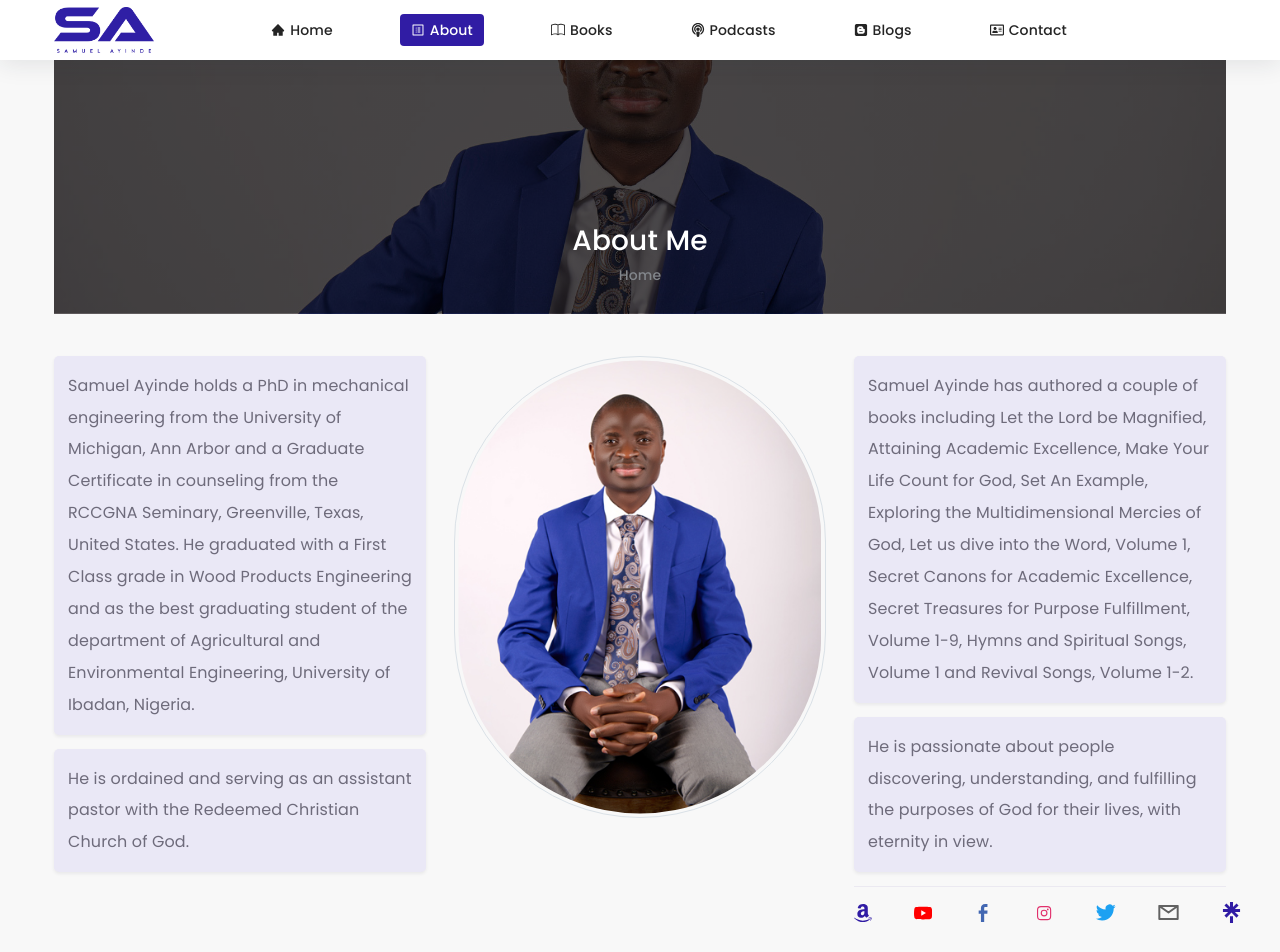
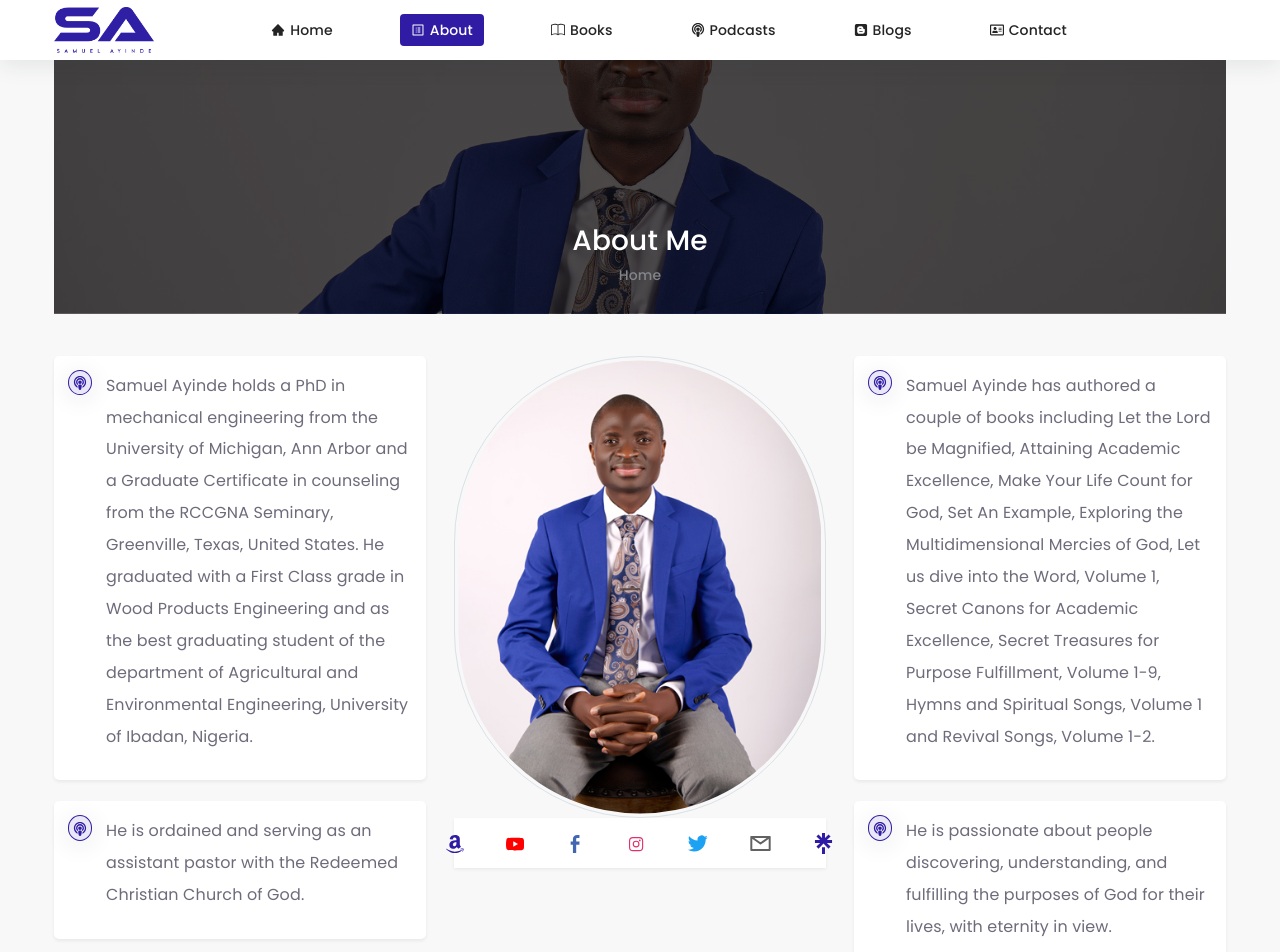
Before and after one commit to AyodEji-09/pastor-ayinde, a React (Vite) app: page /about in a window 1280 px wide. Shown: the top 952 px of the page. Built offline with nearby package versions, Linux system fonts and the light colour scheme; no server answers.

Commit message:
fit: adjusted about page design

```diff
--- a/src/pages/About.jsx
+++ b/src/pages/About.jsx
@@ -2,6 +2,7 @@ import transition from "../components/transition";
 import Breadcrump from "../components/common/Breadcrump";
 import profile from "../assets/images/about_img.jpg";
 import HelmetComponent from "../components/common/Helmet";
+import { FaPodcast } from "react-icons/fa";
 
 const apiKey = import.meta.env.VITE_APP_GOOGLE_API_KEY;
 const channelId = import.meta.env.VITE_APP_CHANNEL_ID;
@@ -23,9 +24,18 @@ const About = () => {
       <div className="container">
         <Breadcrump page="About Me" />
         <div className="row my-3 d-flex align-items-stretch">
-          <div className="col-lg-4 col-md-6 mb-2">
-            <div className="about__desc">
-            <p className="lead rounded shadow-sm p-1" style={{ lineHeight: 2, background: '#eae8f6' }}>
+          <div className="col-lg-4 col-md-6">
+            <div className="about__desc bg-white rounded shadow-sm p-1 mb-2 d-flex gap-1 align-items-start">
+              <div>
+                <p
+                  style={{ padding: "4px", background: "#eae8f6" }}
+                  title="Youtube"
+                  className="rounded-circle shadow border-2 border btn btn-md btn-outline-primary"
+                >
+                  <FaPodcast />
+                </p>
+              </div>
+              <p className="lead " style={{ lineHeight: 2 }}>
                 Samuel Ayinde holds a PhD in mechanical engineering from the
                 University of Michigan, Ann Arbor and a Graduate Certificate in
                 counseling from the RCCGNA Seminary, Greenville, Texas, United
@@ -34,41 +44,31 @@ const About = () => {
                 of Agricultural and Environmental Engineering, University of
                 Ibadan, Nigeria.
               </p>
-              <p className="lead rounded shadow-sm p-1" style={{ lineHeight: 2, background: '#eae8f6' }}>
+            </div>
+            <div className="about__desc bg-white rounded shadow-sm p-1 mb-2 d-flex gap-1 align-items-start">
+              <div>
+                <p
+                  style={{ padding: "4px", background: "#eae8f6" }}
+                  title="Youtube"
+                  className="rounded-circle shadow border-2 border btn btn-md btn-outline-primary"
+                >
+                  <FaPodcast />
+                </p>
+              </div>
+              <p className="lead " style={{ lineHeight: 2 }}>
                 He is ordained and serving as an assistant pastor with the
                 Redeemed Christian Church of God.
               </p>
             </div>
           </div>
           <div className="col-lg-4 col-md-6 mb-2">
-            <div className="about__image">
+            <div className="about__image position-relative">
               <img
                 src={profile}
                 alt="profile image"
                 className="img-thumbnail rounded-pill"
               />
-            </div>
-          </div>
-          <div className="col-lg-4 col-md-12 mb-2">
-            <div className="about__desc">
-              <p className="lead rounded shadow-sm p-1" style={{ lineHeight: 2, background: '#eae8f6' }}>
-                Samuel Ayinde  has authored a couple of books including Let the Lord be
-                Magnified, Attaining Academic Excellence, Make Your Life Count
-                for God, Set An Example, Exploring the Multidimensional Mercies
-                of God, Let us dive into the Word, Volume 1, Secret Canons for
-                Academic Excellence, Secret Treasures for Purpose Fulfillment,
-                Volume 1-9, Hymns and Spiritual Songs, Volume 1 and Revival
-                Songs, Volume 1-2.
-              </p>
-
-              <p className="lead rounded shadow-sm p-1" style={{ lineHeight: 2, background: '#eae8f6' }}>
-                He is passionate about people discovering, understanding, and
-                fulfilling the purposes of God for their lives, with eternity in
-                view.
-              </p>
-              <hr />
-              <div className="d-flex  align-items-center">
-                <div className="d-flex gap-lg-3 gap-2 justify-content-between align-items-center">
+              <div className="d-flex gap-lg-3 gap-2 bg-white shadow-sm p-1 justify-content-center align-items-center">
                 <a target="_blank" href="http://rb.gy/uord9l">
                   <i>
                     <svg
@@ -125,10 +125,7 @@ const About = () => {
                   </i>
                 </a>
                 {/* instagram  */}
-                  <a
-                    target="_blank"
-                    href="http://instagram.com/thesamuelayinde"
-                  >
+                <a target="_blank" href="http://instagram.com/thesamuelayinde">
                   <i>
                     <svg width="1.3em" height="1.3em" viewBox="0 0 256 256">
                       <path
@@ -195,25 +192,47 @@ const About = () => {
                         d="m13.736 5.853l4.005-4.117l2.325 2.38l-4.2 4.005h5.908v3.305h-5.937l4.229 4.108l-2.325 2.334l-5.74-5.769l-5.741 5.769l-2.325-2.325l4.229-4.108H2.226V8.121h5.909l-4.2-4.004l2.324-2.381l4.005 4.117V0h3.472zm-3.472 10.306h3.472V24h-3.472z"
                       />
                     </svg>
-                      {/* <svg
-                      xmlns="http://www.w3.org/2000/svg"
-                      width="1.5em"
-                      height="1.5em"
-                      viewBox=" 0 0 24 24"
-                    >
-                      <path
-                        d="M20 10.999h2C22 5.869 18.127 2 12.99 2v2C17.052 4 20 6.943 20 10.999z"
-                        fill="white"
-                      />
-                      <path
-                        d="M13 8c2.103 0 3 .897 3 3h2c0-3.225-1.775-5-5-5v2zm3.422 5.443a1.001 1.001 0 0 0-1.391.043l-2.393 2.461c-.576-.11-1.734-.471-2.926-1.66c-1.192-1.193-1.553-2.354-1.66-2.926l2.459-2.394a1 1 0 0 0 .043-1.391L6.859 3.513a1 1 0 0 0-1.391-.087l-2.17 1.861a1 1 0 0 0-.29.649c-.015.25-.301 6.172 4.291 10.766C11.305 20.707 16.323 21 17.705 21c.202 0 .326-.006.359-.008a.992.992 0 0 0 .648-.291l1.86-2.171a1 1 0 0 0-.086-1.391l-4.064-3.696z"
-                        fill="#212121"
-                      />
-                    </svg> */}
                   </i>
                 </a>
               </div>
             </div>
+          </div>
+          <div className="col-lg-4 col-md-12">
+            <div className="about__desc bg-white rounded shadow-sm p-1 mb-2 d-flex gap-1 align-items-start">
+              <div>
+                <p
+                  style={{ padding: "4px", background: "#eae8f6" }}
+                  title="Youtube"
+                  className="rounded-circle shadow border-2 border btn btn-md btn-outline-primary"
+                >
+                  <FaPodcast />
+                </p>
+              </div>
+              <p className="lead " style={{ lineHeight: 2 }}>
+                Samuel Ayinde has authored a couple of books including Let the
+                Lord be Magnified, Attaining Academic Excellence, Make Your Life
+                Count for God, Set An Example, Exploring the Multidimensional
+                Mercies of God, Let us dive into the Word, Volume 1, Secret
+                Canons for Academic Excellence, Secret Treasures for Purpose
+                Fulfillment, Volume 1-9, Hymns and Spiritual Songs, Volume 1 and
+                Revival Songs, Volume 1-2.
+              </p>
+            </div>
+            <div className="about__desc bg-white rounded shadow-sm p-1 mb-2 d-flex gap-1 align-items-start">
+              <div>
+                <p
+                  style={{ padding: "4px", background: "#eae8f6" }}
+                  title="Youtube"
+                  className="rounded-circle shadow border-2 border btn btn-md btn-outline-primary"
+                >
+                  <FaPodcast />
+                </p>
+              </div>
+              <p className="lead " style={{ lineHeight: 2 }}>
+                He is passionate about people discovering, understanding, and
+                fulfilling the purposes of God for their lives, with eternity in
+                view.
+              </p>
             </div>
           </div>
         </div>
```
Lines whose indentation alone changed are shown as unchanged.
